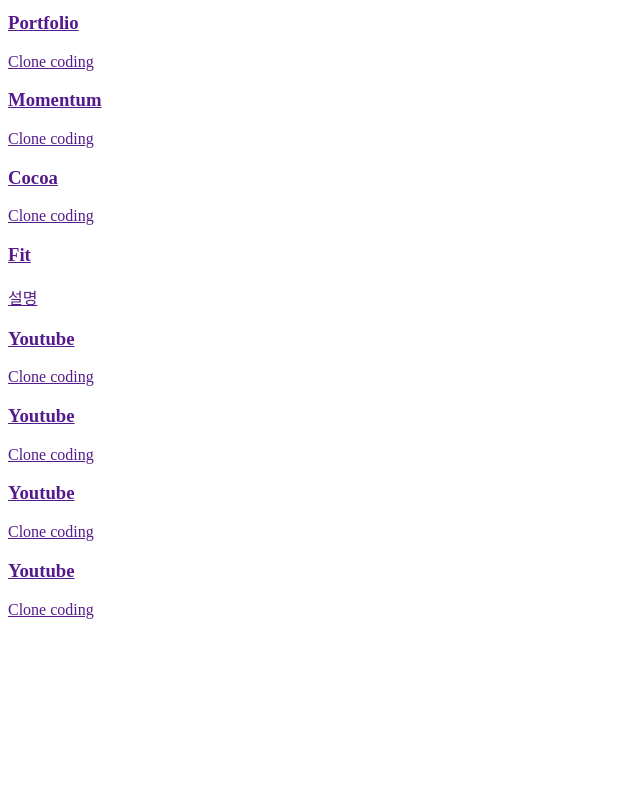
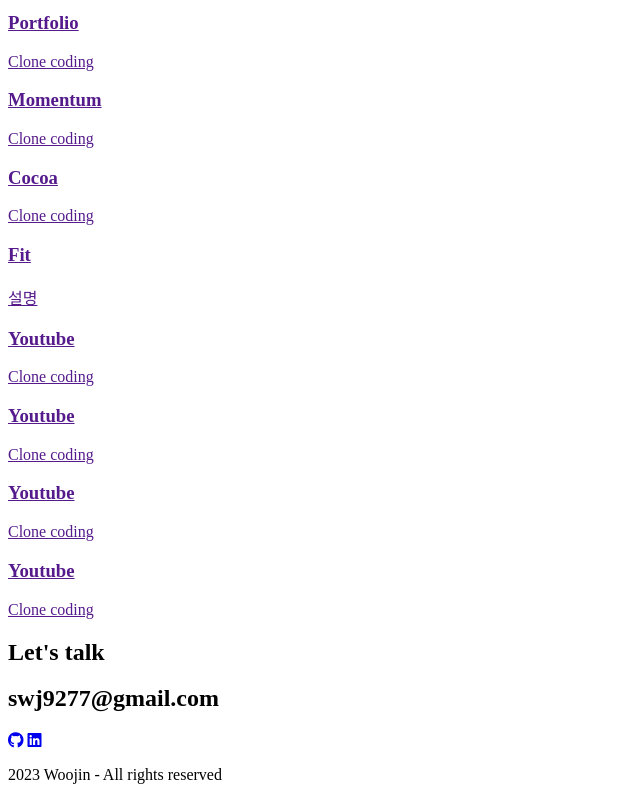
Before and after one commit to Woojin-Shin6464/portfolio-clone, a plain HTML site: page index.html in a window 1280 px wide. Shown: the part 1812-2612 px from the top of the page, without its empty margins (0-640 px from the left). Before the commit the page ends 2439 px from the top, so only its background shows below. Drawn offline with Linux system fonts and the light colour scheme.

Commit message:
HTML: Contact

```diff
--- a/index.html
+++ b/index.html
@@ -270,6 +270,14 @@
     </section>
 
     <!-- Contact -->
-    <section id="contact"></section>
+    <section id="contact">
+      <h1 class="contact__title">Let's talk</h1>
+      <h2 class="contact__email">swj9277@gmail.com</h2>
+      <div class="contact__links">
+        <a href="https://github.com/WooJi-Shin" target="blank"><i class="fa-brands fa-github"></i></a>
+        <a href="#" target="blank"><i class="fa-brands fa-linkedin"></i></a>
+      </div>
+      <p class="contact__rights">2023 Woojin - All rights reserved</p>
+    </section>
   </body>
 </html>
```
